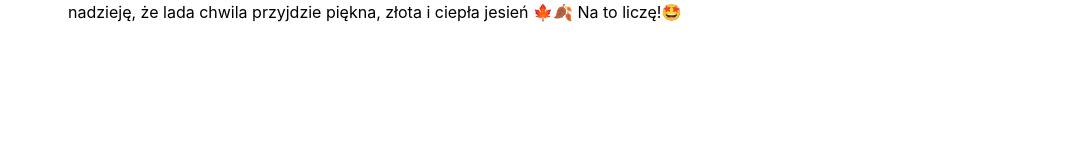
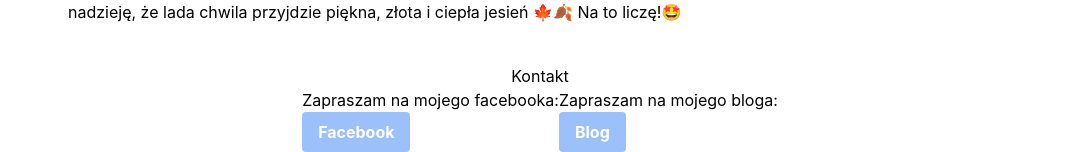
Before and after one commit to LukaszPietrzykowski16/szydelkowa-pasja, a Next.js app: page / in a window 1280 px wide. Shown: the part 3120-3272 px from the top of the page, without its empty margins (100-1179 px from the left). Before the commit the page ends 3184 px from the top, so only its background shows below. Built offline with nearby package versions, Linux system fonts and the light colour scheme.

Commit message:
contact page

```diff
--- /dev/null
+++ b/pages/components/Contact.jsx
@@ -0,0 +1,23 @@
+import React from 'react'
+
+function Contact() {
+  return (
+    <div className='contact'>
+      <div className='text-center'>
+        <h5> Kontakt </h5>
+      </div>
+      <div className='flex justify-center align-center'>
+        <div className=''>
+          <p> Zapraszam na mojego facebooka:</p>
+          <button className='bg-blue-500 text-white font-bold py-2 px-4 rounded opacity-50 cursor-not-allowed'> Facebook </button>
+        </div>
+        <div className=''>
+          <p> Zapraszam na mojego bloga: </p>
+         <button className='bg-blue-500 text-white font-bold py-2 px-4 rounded opacity-50 cursor-not-allowed'> Blog </button>
+        </div>
+      </div>
+    </div>
+  )
+}
+
+export default Contact
--- a/pages/index.js
+++ b/pages/index.js
@@ -1,6 +1,7 @@
 import Head from 'next/head'
 import Image from 'next/image'
 import styles from '../styles/Home.module.css'
+import Contact from './components/Contact'
 import FirstPanel from './components/FirstPanel'
 import FirstPanelStripes from './components/FirstPanelStripes'
 import Front from './components/Front'
@@ -26,6 +27,7 @@ export default function Home() {
       <SecondPanel />
       <ThirdPanelStripes />
       <ThirdPanel />
+      <Contact />
     </>
 
   )
```
